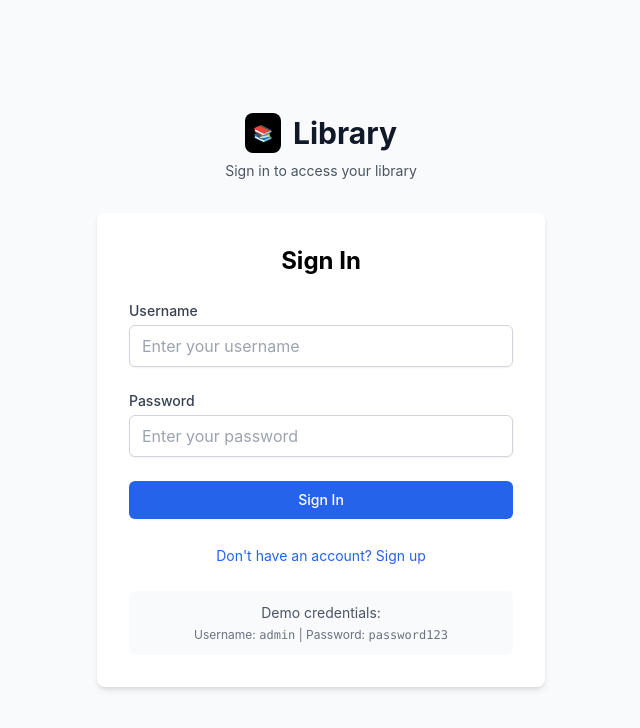
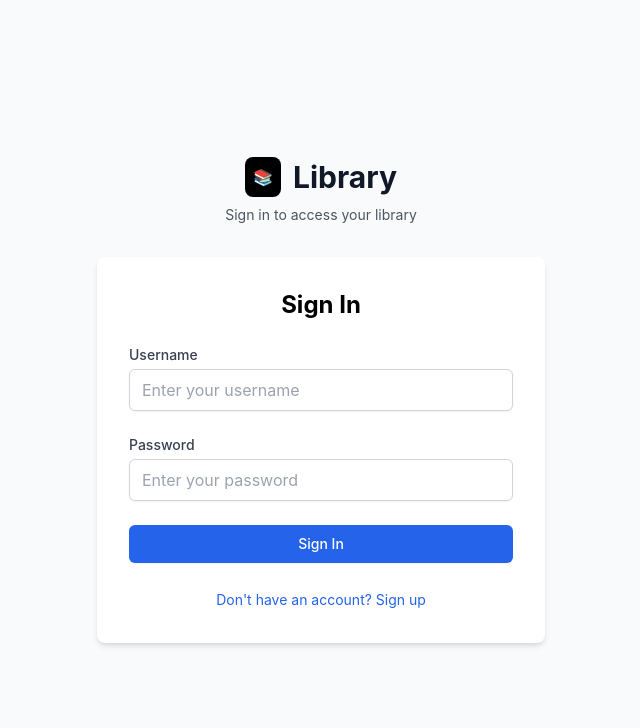
Before and after one commit to AlejandroFuentes01/xilion-test, a Next.js app in the folder frontend/: page /auth/login in a window 1280 px wide. Shown: the top 728 px of the page, without its empty margins (319-959 px from the left). Built offline with nearby package versions, Linux system fonts and the light colour scheme.

Commit message:
refactor: remove unused footer sections and demo credentials from RegisterForm and LoginForm components

```diff
--- a/frontend/app/auth/register/page.tsx
+++ b/frontend/app/auth/register/page.tsx
@@ -2,7 +2,6 @@
 
 import RegisterForm from '@/components/auth/RegisterForm';
 import { useAuthStore } from '@/stores/authStore';
-import Link from 'next/link';
 import { useRouter } from 'next/navigation';
 import { useEffect } from 'react';
 
@@ -43,16 +42,6 @@ export default function RegisterPage() {
                         onToggleMode={() => router.push('/auth/login')}
                     />
                 </div>
-
-                {/* Footer */}
-                <div className="text-center">
-                    <p className="text-sm text-gray-600">
-                        Already have an account?{' '}
-                        <Link href="/auth/login" className="text-blue-600 hover:text-blue-500 font-medium">
-                            Sign in here
-                        </Link>
-                    </p>
-                </div>
             </div>
         </div>
     );
--- a/frontend/app/books/page.tsx
+++ b/frontend/app/books/page.tsx
@@ -218,18 +218,6 @@ export default function BooksPage() {
                             </div>
                         </div>
                     </div>
-
-                    {/* Footer de desarrollo */}
-                    {process.env.NODE_ENV === 'development' && (
-                        <div className="mt-6 text-center space-y-2">
-                            <div className="text-xs text-gray-400 bg-gray-100 rounded-lg px-3 py-2 inline-block">
-                                🔧 Dev Info: {books.length} books loaded
-                            </div>
-                            <div className="hidden lg:block text-xs text-gray-400">
-                                Table scroll: Left={canScrollLeft ? '✅' : '❌'} | Right={canScrollRight ? '✅' : '❌'}
-                            </div>
-                        </div>
-                    )}
                 </div>
             </div>
         </div>
--- a/frontend/src/components/auth/LoginForm.tsx
+++ b/frontend/src/components/auth/LoginForm.tsx
@@ -85,14 +85,6 @@ export default function LoginForm({ onSuccess, onToggleMode }: LoginFormProps) {
                         Don't have an account? Sign up
                     </button>
                 </div>
-
-                <div className="mt-4 p-3 bg-gray-50 rounded-md">
-                    <p className="text-sm text-gray-600 text-center">Demo credentials:</p>
-                    <p className="text-xs text-gray-500 text-center mt-1">
-                        Username: <span className="font-mono">admin</span> |
-                        Password: <span className="font-mono">password123</span>
-                    </p>
-                </div>
             </form>
         </div>
     );
```
